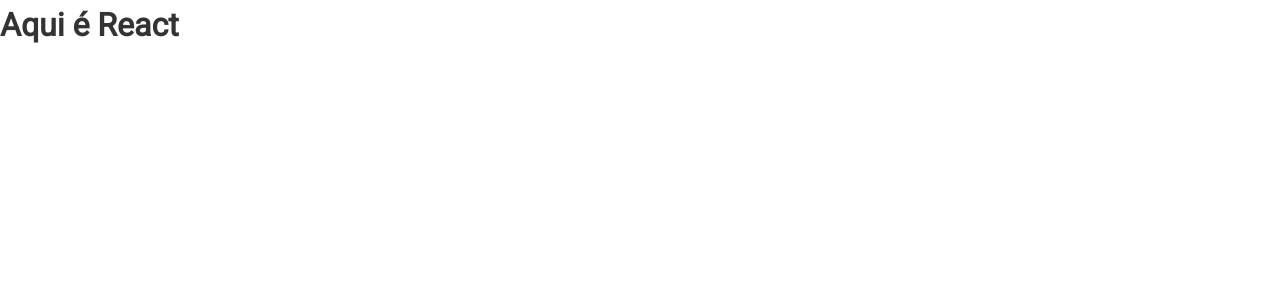
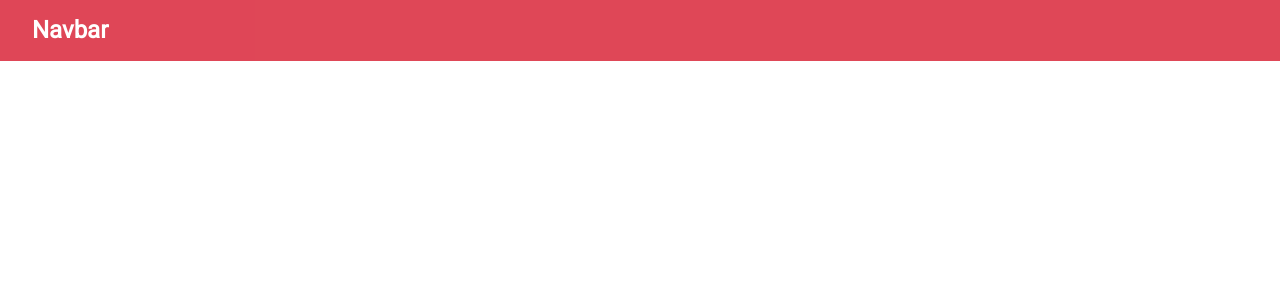
Before and after one commit to digomes87/Login_react, a React (Create React App) app: page / in a window 1280 px wide. Shown: the top 300 px of the page. Built offline with nearby package versions, Linux system fonts and the light colour scheme.

Commit message:
Gostei de trabalhar com React

```diff
--- a/src/App.js
+++ b/src/App.js
@@ -1,11 +1,23 @@
 import React, { Component } from 'react';
 import './App.css';
+import { Navbar } from './components/layout/NavBar'
 
 class App extends Component{
   render() {
+    const Nome = 'Diego';
+    const Carregando = false;
+
+
+    // const Carregando = false ? "Jogo esta Carregando":"Jogo foi cancelado";
+
+
+
     return (
       <div className="App">
-        <h1>Aqui é React</h1>
+        {/* <h1>Aqui é React {Nome} e o, {Carregando ? "Carregando":"Vai pra casa"}</h1> */}
+
+
+      <Navbar />
       </div>
     );
   }
--- /dev/null
+++ b/src/components/layout/NavBar.js
@@ -0,0 +1,13 @@
+import React, { Component } from 'react';
+
+export class Navbar extends Component {
+  render() {
+    return (
+      <nav className="navbar bg-primary">
+        <h1>Navbar</h1>
+      </nav>
+    )
+  }
+}
+
+export default Navbar;
```
